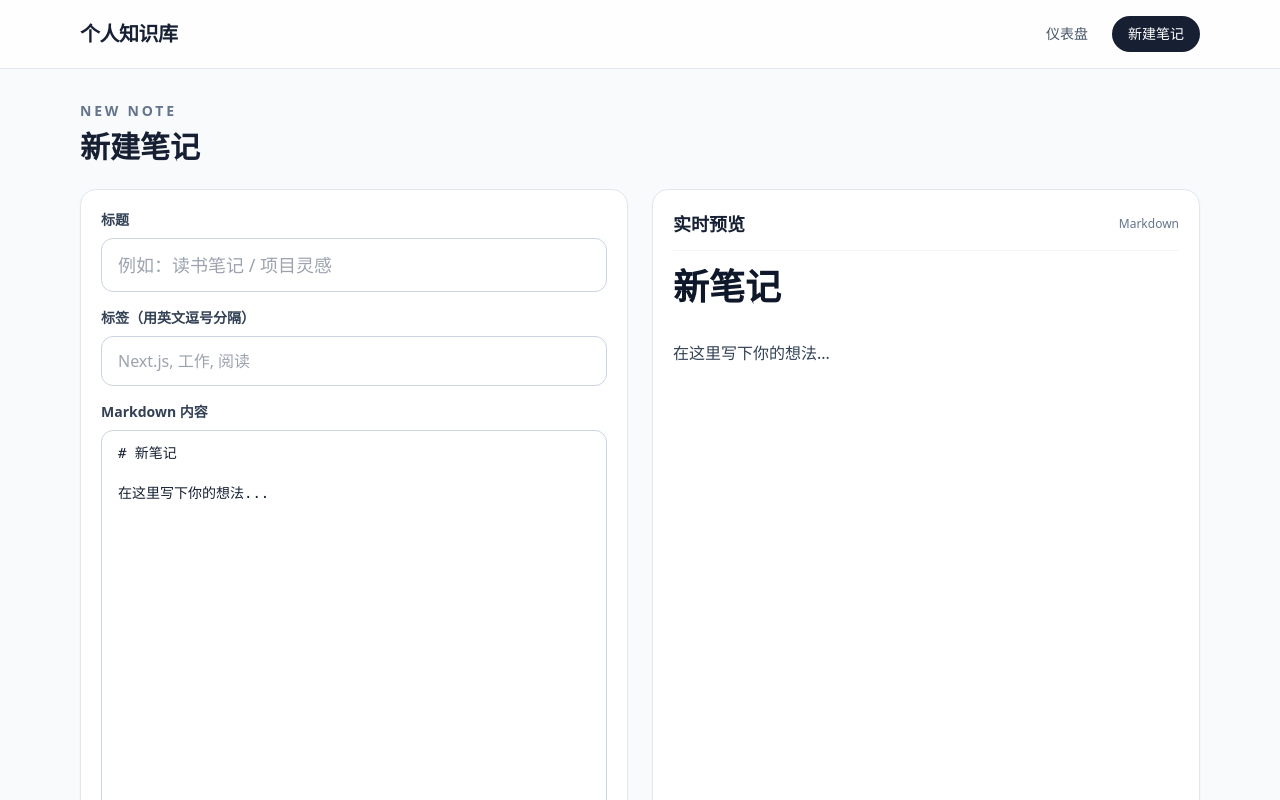
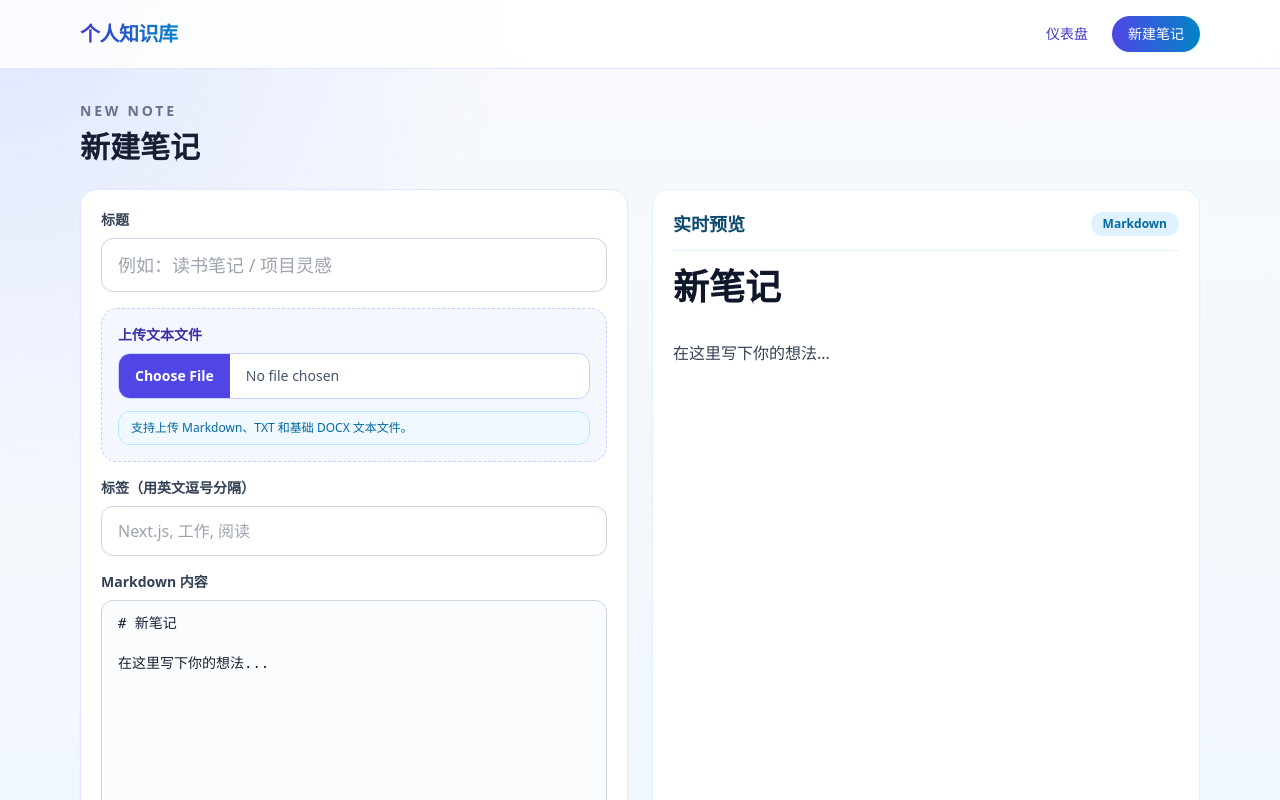
Before and after one commit to eastsunzhao/ai-my_kbs, a Next.js app: page /notes/new in a window 1280 px wide. Shown: the top 800 px of the page. Built offline with nearby package versions, Linux system fonts and the light colour scheme.

Commit message:
Improve note saving uploads and styling

```diff
--- a/app/actions.ts
+++ b/app/actions.ts
@@ -25,6 +25,10 @@ function tagConnections(tagNames: string[]) {
   }));
 }
 
+function shouldReturnHomeAfterMutation() {
+  return process.env.VERCEL === "1" && (process.env.DATABASE_URL ?? "").startsWith("file:");
+}
+
 export async function createNote(formData: FormData) {
   await ensureDatabase();
   const { title, content, tagNames } = readNoteForm(formData);
@@ -41,6 +45,10 @@ export async function createNote(formData: FormData) {
 
   revalidatePath("/");
   revalidatePath("/notes");
+  if (shouldReturnHomeAfterMutation()) {
+    redirect("/?saved=1");
+  }
+
   redirect(`/notes/${note.id}`);
 }
 
@@ -63,6 +71,10 @@ export async function updateNote(formData: FormData) {
 
   revalidatePath("/");
   revalidatePath(`/notes/${id}`);
+  if (shouldReturnHomeAfterMutation()) {
+    redirect("/?saved=1");
+  }
+
   redirect(`/notes/${id}`);
 }
 
--- a/app/layout.tsx
+++ b/app/layout.tsx
@@ -11,17 +11,17 @@ export const metadata: Metadata = {
 export default function RootLayout({ children }: Readonly<{ children: ReactNode }>) {
   return (
     <html lang="zh-CN">
-      <body className="min-h-screen bg-paper text-ink antialiased">
-        <header className="border-b border-slate-200 bg-white/80 backdrop-blur">
+      <body className="min-h-screen bg-[radial-gradient(circle_at_top_left,#e0e7ff,transparent_32rem),linear-gradient(180deg,#f8fafc,#eef6ff)] text-ink antialiased">
+        <header className="border-b border-indigo-100 bg-white/85 backdrop-blur">
           <div className="mx-auto flex max-w-6xl items-center justify-between px-4 py-4">
-            <Link href="/" className="text-xl font-bold tracking-tight">
+            <Link href="/" className="bg-gradient-to-r from-indigo-700 to-sky-600 bg-clip-text text-xl font-bold tracking-tight text-transparent">
               个人知识库
             </Link>
             <nav className="flex items-center gap-3 text-sm font-medium text-slate-600">
-              <Link className="rounded-full px-3 py-2 hover:bg-slate-100" href="/">
+              <Link className="rounded-full px-3 py-2 text-indigo-700 hover:bg-indigo-50" href="/">
                 仪表盘
               </Link>
-              <Link className="rounded-full bg-ink px-4 py-2 text-white hover:bg-slate-700" href="/notes/new">
+              <Link className="rounded-full bg-gradient-to-r from-indigo-600 to-sky-600 px-4 py-2 text-white shadow-sm hover:from-indigo-700 hover:to-sky-700" href="/notes/new">
                 新建笔记
               </Link>
             </nav>
--- a/components/NoteEditor.tsx
+++ b/components/NoteEditor.tsx
@@ -1,5 +1,6 @@
 "use client";
 
+import type { ChangeEvent } from "react";
 import { useMemo, useState } from "react";
 import { MarkdownPreview } from "@/components/MarkdownPreview";
 
@@ -14,29 +15,144 @@ type NoteEditorProps = {
   };
 };
 
+type UploadStatus = {
+  tone: "info" | "success" | "error";
+  message: string;
+};
+
+const supportedUploadTypes = ".md,.markdown,.txt,.docx,text/plain,text/markdown,application/vnd.openxmlformats-officedocument.wordprocessingml.document";
+
+function decodeXmlEntities(value: string) {
+  return value
+    .replaceAll("&lt;", "<")
+    .replaceAll("&gt;", ">")
+    .replaceAll("&quot;", '"')
+    .replaceAll("&apos;", "'")
+    .replaceAll("&amp;", "&");
+}
+
+async function inflateRaw(data: Uint8Array) {
+  if (!("DecompressionStream" in globalThis)) {
+    throw new Error("当前浏览器不支持解析 docx 压缩内容，请先转换为 Markdown 或 TXT 后上传。");
+  }
+
+  const stream = new Blob([data]).stream().pipeThrough(new DecompressionStream("deflate-raw" as CompressionFormat));
+  return new Uint8Array(await new Response(stream).arrayBuffer());
+}
+
+async function extractDocxText(file: File) {
+  const bytes = new Uint8Array(await file.arrayBuffer());
+  const view = new DataView(bytes.buffer);
+  let offset = 0;
+
+  while (offset + 30 < bytes.length) {
+    const signature = view.getUint32(offset, true);
+    if (signature !== 0x04034b50) {
+      break;
+    }
+
+    const compressionMethod = view.getUint16(offset + 8, true);
+    const compressedSize = view.getUint32(offset + 18, true);
+    const fileNameLength = view.getUint16(offset + 26, true);
+    const extraLength = view.getUint16(offset + 28, true);
+    const nameStart = offset + 30;
+    const nameEnd = nameStart + fileNameLength;
+    const dataStart = nameEnd + extraLength;
+    const dataEnd = dataStart + compressedSize;
+    const fileName = new TextDecoder().decode(bytes.slice(nameStart, nameEnd));
+
+    if (fileName === "word/document.xml") {
+      const compressed = bytes.slice(dataStart, dataEnd);
+      const xmlBytes = compressionMethod === 0 ? compressed : await inflateRaw(compressed);
+      const xml = new TextDecoder().decode(xmlBytes);
+      const text = Array.from(xml.matchAll(/<w:t[^>]*>(.*?)<\/w:t>/g), (match) => decodeXmlEntities(match[1])).join("");
+
+      if (!text.trim()) {
+        throw new Error("未能从 docx 中读取到正文内容。");
+      }
+
+      return text;
+    }
+
+    offset = dataEnd;
+  }
+
+  throw new Error("未找到 docx 正文内容，请确认文件未损坏。");
+}
+
+function isDocx(file: File) {
+  return file.name.toLowerCase().endsWith(".docx") || file.type === "application/vnd.openxmlformats-officedocument.wordprocessingml.document";
+}
+
+function titleFromFile(fileName: string) {
+  return fileName.replace(/\.(md|markdown|txt|docx)$/i, "").trim();
+}
+
 export function NoteEditor({ action, submitLabel, note }: NoteEditorProps) {
+  const [title, setTitle] = useState(note?.title ?? "");
   const [content, setContent] = useState(note?.content ?? "# 新笔记\n\n在这里写下你的想法...");
+  const [uploadStatus, setUploadStatus] = useState<UploadStatus>({
+    tone: "info",
+    message: "支持上传 Markdown、TXT 和基础 DOCX 文本文件。"
+  });
   const initialTags = useMemo(() => note?.tags.map((tag) => tag.name).join(", ") ?? "", [note]);
+
+  async function handleUpload(file: File | undefined) {
+    if (!file) {
+      return;
+    }
+
+    try {
+      setUploadStatus({ tone: "info", message: `正在读取 ${file.name}...` });
+      const text = isDocx(file) ? await extractDocxText(file) : await file.text();
+      setContent(text);
+
+      if (!title.trim()) {
+        setTitle(titleFromFile(file.name));
+      }
+
+      setUploadStatus({ tone: "success", message: `已导入 ${file.name}，可以继续编辑后保存。` });
+    } catch (error) {
+      setUploadStatus({ tone: "error", message: error instanceof Error ? error.message : "文件读取失败，请换一个文件重试。" });
+    }
+  }
+
+  const uploadToneClass = {
+    info: "border-sky-200 bg-sky-50 text-sky-700",
+    success: "border-emerald-200 bg-emerald-50 text-emerald-700",
+    error: "border-red-200 bg-red-50 text-red-700"
+  }[uploadStatus.tone];
 
   return (
     <form action={action} className="grid gap-6 lg:grid-cols-[minmax(0,1fr)_minmax(0,1fr)]">
       {note ? <input type="hidden" name="id" value={note.id} /> : null}
-      <section className="rounded-2xl border border-slate-200 bg-white p-5 shadow-sm">
+      <section className="rounded-2xl border border-indigo-100 bg-white p-5 shadow-sm shadow-indigo-100/60">
         <div className="space-y-4">
           <label className="block">
             <span className="mb-2 block text-sm font-semibold text-slate-700">标题</span>
             <input
-              className="w-full rounded-xl border border-slate-300 px-4 py-3 text-lg outline-none ring-ink/10 focus:ring-4"
+              className="w-full rounded-xl border border-slate-300 px-4 py-3 text-lg outline-none ring-indigo-500/10 focus:border-indigo-400 focus:ring-4"
               name="title"
               required
-              defaultValue={note?.title ?? ""}
+              value={title}
+              onChange={(event: ChangeEvent<HTMLInputElement>) => setTitle(event.target.value)}
               placeholder="例如：读书笔记 / 项目灵感"
             />
+          </label>
+          <label className="block rounded-2xl border border-dashed border-indigo-200 bg-indigo-50/60 p-4">
+            <span className="mb-2 block text-sm font-semibold text-indigo-800">上传文本文件</span>
+            <input
+              className="block w-full cursor-pointer rounded-xl border border-indigo-200 bg-white text-sm text-slate-600 file:mr-4 file:border-0 file:bg-indigo-600 file:px-4 file:py-3 file:font-semibold file:text-white hover:file:bg-indigo-700"
+              type="file"
+              accept={supportedUploadTypes}
+              onChange={(event: ChangeEvent<HTMLInputElement>) => void handleUpload(event.target.files?.[0])}
+            />
+            <p className={`mt-3 rounded-xl border px-3 py-2 text-xs ${uploadToneClass}`}>{uploadStatus.message}</p>
           </label>
           <label className="block">
             <span className="mb-2 block text-sm font-semibold text-slate-700">标签（用英文逗号分隔）</span>
             <input
-              className="w-full rounded-xl border border-slate-300 px-4 py-3 outline-none ring-ink/10 focus:ring-4"
+              className="w-full rounded-xl border border-slate-300 px-4 py-3 outline-none ring-indigo-500/10 focus:border-indigo-400 focus:ring-4"
               name="tags"
               defaultValue={initialTags}
               placeholder="Next.js, 工作, 阅读"
@@ -45,21 +161,21 @@ export function NoteEditor({ action, submitLabel, note }: NoteEditorProps) {
           <label className="block">
             <span className="mb-2 block text-sm font-semibold text-slate-700">Markdown 内容</span>
             <textarea
-              className="min-h-[420px] w-full rounded-xl border border-slate-300 px-4 py-3 font-mono text-sm outline-none ring-ink/10 focus:ring-4"
+              className="min-h-[420px] w-full rounded-xl border border-slate-300 bg-slate-50/60 px-4 py-3 font-mono text-sm outline-none ring-indigo-500/10 focus:border-indigo-400 focus:bg-white focus:ring-4"
               name="content"
               value={content}
-              onChange={(event) => setContent(event.target.value)}
+              onChange={(event: ChangeEvent<HTMLTextAreaElement>) => setContent(event.target.value)}
             />
           </label>
-          <button className="rounded-xl bg-ink px-5 py-3 font-semibold text-white transition hover:bg-slate-700" type="submit">
+          <button className="rounded-xl bg-gradient-to-r from-indigo-600 to-sky-600 px-5 py-3 font-semibold text-white shadow-sm shadow-indigo-200 transition hover:from-indigo-700 hover:to-sky-700" type="submit">
             {submitLabel}
           </button>
         </div>
       </section>
-      <section className="rounded-2xl border border-slate-200 bg-white p-5 shadow-sm">
-        <div className="mb-4 flex items-center justify-between border-b border-slate-100 pb-3">
-          <h2 className="text-lg font-semibold">实时预览</h2>
-          <span className="text-xs text-slate-500">Markdown</span>
+      <section className="rounded-2xl border border-sky-100 bg-white p-5 shadow-sm shadow-sky-100/60">
+        <div className="mb-4 flex items-center justify-between border-b border-sky-100 pb-3">
+          <h2 className="text-lg font-semibold text-sky-900">实时预览</h2>
+          <span className="rounded-full bg-sky-100 px-3 py-1 text-xs font-semibold text-sky-700">Markdown</span>
         </div>
         <MarkdownPreview content={content} />
       </section>
```
Also changed, not shown: app/page.tsx (+13 -7 lines), components/NoteCard.tsx (+7 -4 lines), scripts/smoke.mjs (+8 -0 lines), 1 other file (tests, documents, lock files or other folders).
